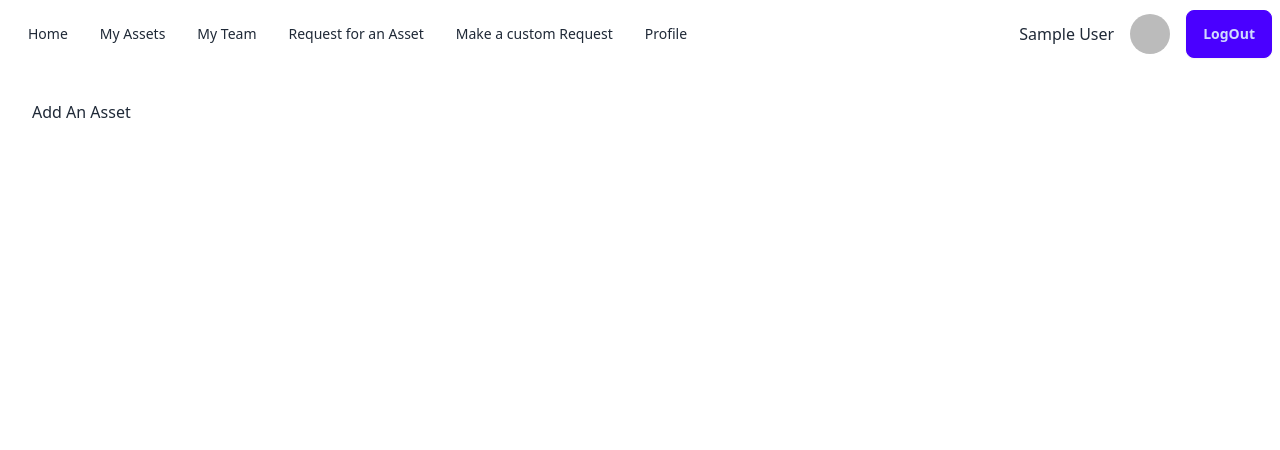
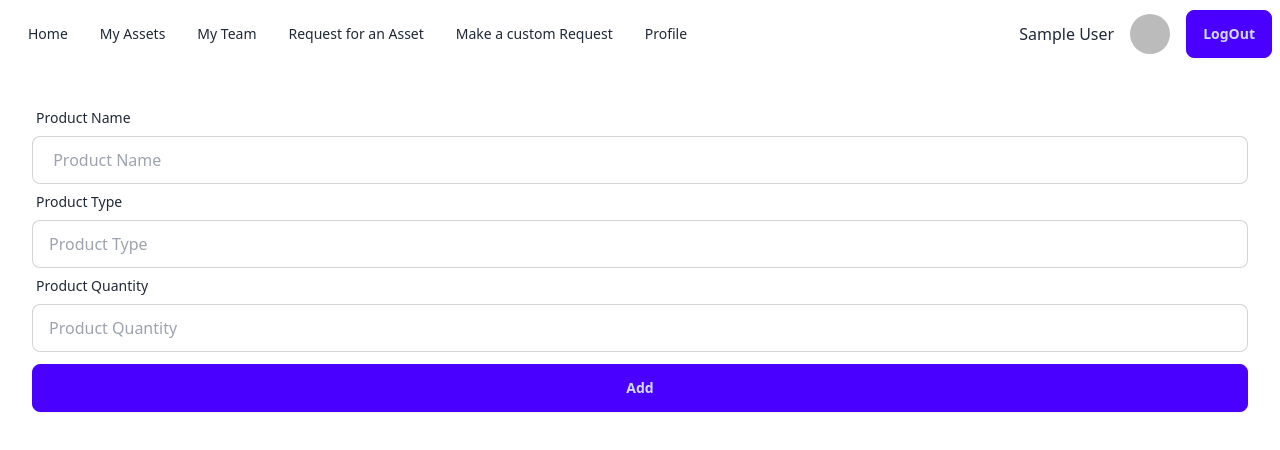
Before and after one commit to arif20026/asset-management-client-side, a React (Vite) app: page /dashboard/addAsset in a window 1280 px wide. Shown: the top 450 px of the page. Built offline with nearby package versions, Linux system fonts and the light colour scheme; no server answers; sample sign-in values are in the browser's storage.

Commit message:
added Add an asset page

```diff
--- a/src/Pages/Dashboard/AddAsset/AddAsset.jsx
+++ b/src/Pages/Dashboard/AddAsset/AddAsset.jsx
@@ -1,8 +1,69 @@
+import Swal from "sweetalert2";
 
 const AddAsset = () => {
+
+    const handleAddAsset =event=>{
+        event.preventDefault();
+        const form = event.target;
+        const name = form.name.value;
+
+        const type = form.type.value;
+        const quantity = form.quantity.value;
+        console.log(name, type,quantity)
+
+        const AddItem ={name, type, quantity}
+
+
+        fetch('http://localhost:5000/products', {
+            method: 'POST',
+            headers: { 'content-type': 'application/json' },
+            body: JSON.stringify(AddItem)
+        })
+            .then(res => res.json())
+            .then(data => {
+                console.log(data)
+                if (data.insertedId) {
+                    Swal.fire({
+                        position: "top",
+                        icon: "success",
+                        title: "Product Added",
+                        showConfirmButton: false,
+                        timer: 1000
+                    });
+                }
+
+            })
+
+
+    }
     return (
         <div>
-            <h3>Add An Asset</h3>
+             <form onSubmit={handleAddAsset} >
+                        <div className="form-control">
+                            <label className="label">
+                                <span className="label-text"> Product Name</span>
+                            </label>
+                            <input type="text" name='name' placeholder=" Product Name" className="input input-bordered required" />
+                        </div>
+                        <div className="form-control">
+                            <label className="label">
+                                <span className="label-text"> Product Type</span>
+                            </label>
+                            <input type="text" name='type' placeholder="Product Type" className="input input-bordered required" />
+                        </div>
+                        <div className="form-control">
+                            <label className="label">
+                                <span className="label-text">Product Quantity</span>
+                            </label>
+                            <input type="text" name='quantity' placeholder="Product Quantity" className="input input-bordered required" />
+                        </div>
+
+
+
+                        <input className="btn btn-primary w-full mt-3" type="submit" value="Add" />
+
+                    </form>
+
 
         </div>
     );
--- /dev/null
+++ b/src/Pages/Dashboard/CustomRequestList/CustomRequestList.jsx
@@ -0,0 +1,12 @@
+
+const CustomRequestList = () => {
+    return (
+        <div>
+
+            <h3>Custom Requests List is here</h3>
+
+        </div>
+    );
+};
+
+export default CustomRequestList;
--- a/src/Routes/Routes.jsx
+++ b/src/Routes/Routes.jsx
@@ -21,6 +21,7 @@ import AllRequests from "../Pages/Dashboard/AllRequests/AllRequests";
 import EmployeeList from "../Pages/Dashboard/EmployeeList/EmployeeList";
 import AddEmployee from "../Pages/Dashboard/AddEmployee/AddEmployee";
 import AdminProfile from "../Pages/Dashboard/AdminProfile/AdminProfile";
+import CustomRequestList from "../Pages/Dashboard/CustomRequestList/CustomRequestList";
 
 
 
@@ -99,7 +100,7 @@ const router = createBrowserRouter([
         },
         {
             path:'customRequests',
-            element:<CustomRequest></CustomRequest>
+            element:<CustomRequestList></CustomRequestList>
         },
         {
             path:'employeeList',
```
